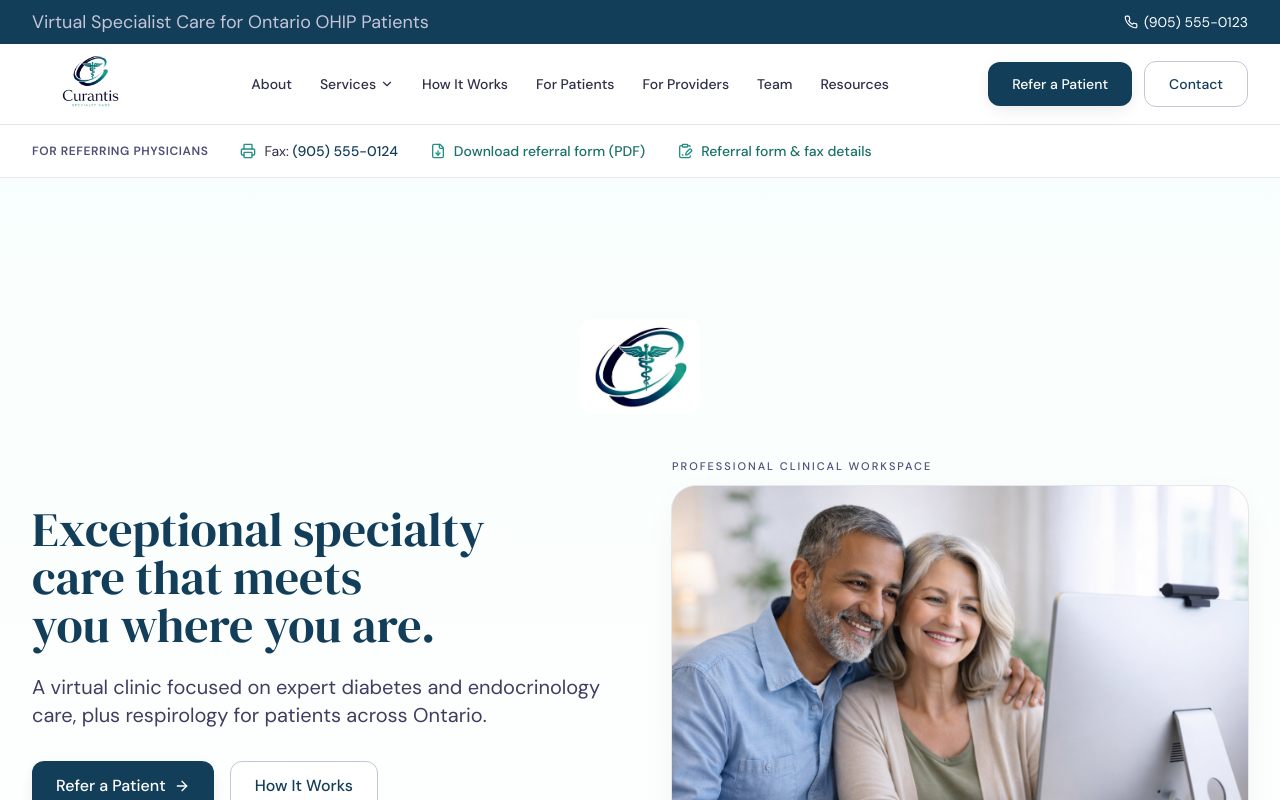
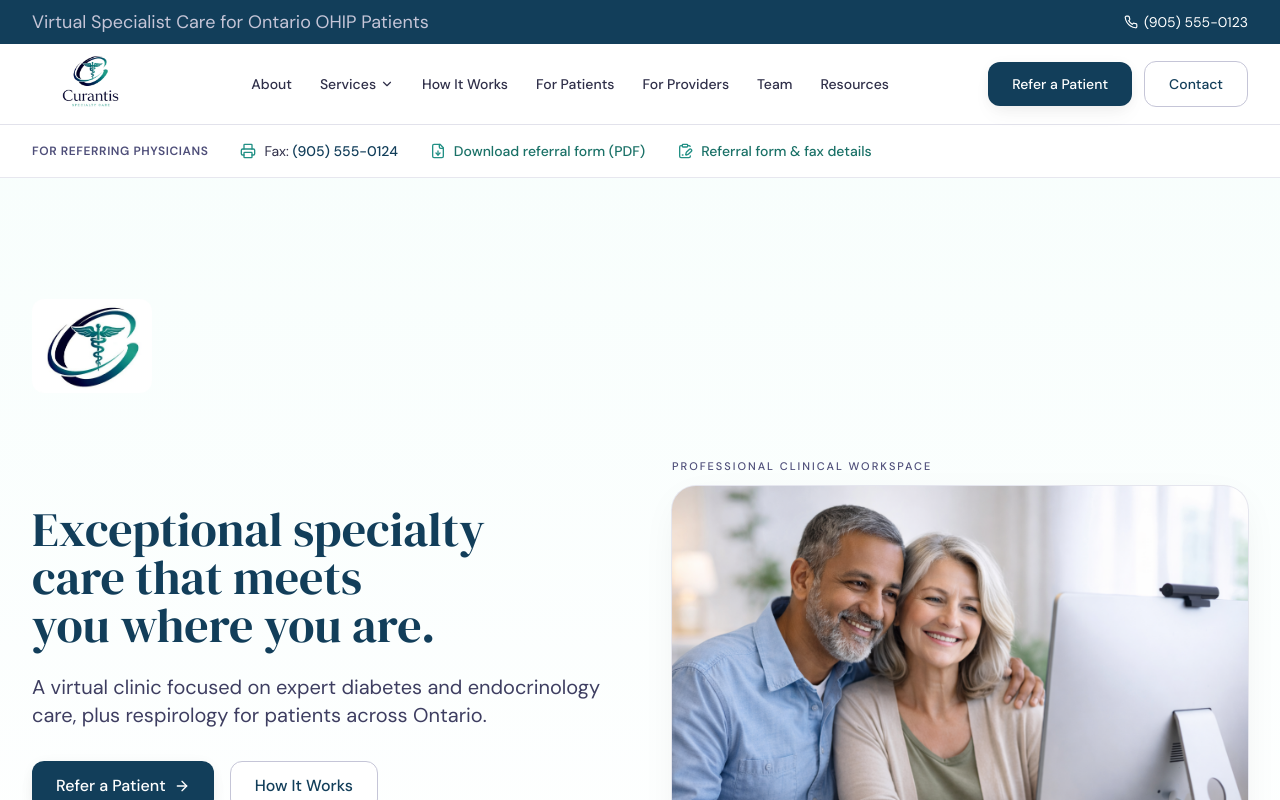
Before and after one commit to darshankhanguramd-netizen/Curantis-Website, a Next.js app: page / in a window 1280 px wide. Shown: the top 800 px of the page. Built offline with nearby package versions, Linux system fonts and the light colour scheme.

Commit message:
Move homepage logo to left and raise in white space

```diff
--- a/app/page.tsx
+++ b/app/page.tsx
@@ -62,8 +62,8 @@ export default function HomePage() {
           </div>
         </div>
         <div className="container-wide pt-16 md:pt-24 lg:pt-32 pb-12 md:pb-16 lg:pb-20">
-          <div className="flex justify-center items-center gap-8 mb-8 min-h-[120px]">
-            <div className="shrink-0 flex items-center justify-center h-[120px]">
+          <div className="flex items-start gap-8 mb-8 min-h-[120px]">
+            <div className="shrink-0 flex items-center justify-start h-[120px] mt-[-20px]">
               <Image
                 src="/images/brand/logo-home.jpg"
                 alt="Curantis Specialty Care logo"
```
